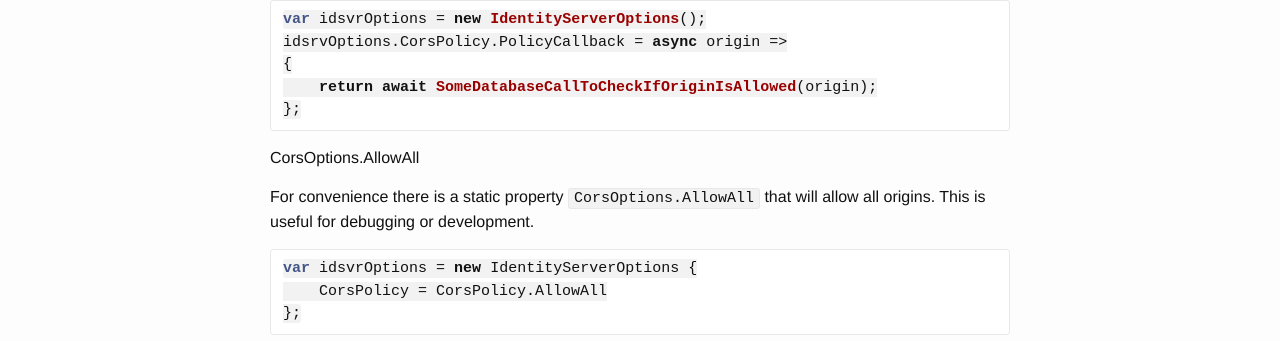
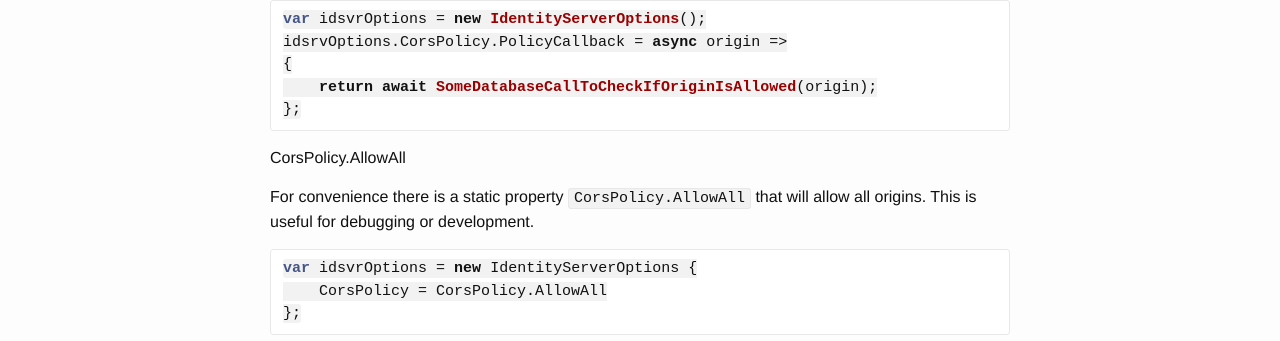
Before and after one commit to IdentityServer/Documentation, a Jekyll site: the page built from docs/configuration/cors.md, in a window 1280 px wide. Shown: the part 759-1100 px from the top of the page. Built offline with Jekyll 4.4.1, drawn with Linux system fonts in a browser that asks for light colours; Markdown is read by kramdown in place of the engine named in the settings.

Commit message:
"CorsOptions" texts changed to "CorsPolicy"
As "CorsOptions" is changed to CorsPolicy in the latest releases.
Changed the title line 35 and the quoted text in line 37.

````diff
--- a/docs/configuration/cors.md
+++ b/docs/configuration/cors.md
@@ -32,9 +32,9 @@
 };
 ```
 
-#### CorsOptions.AllowAll
+#### CorsPolicy.AllowAll
 
-For convenience there is a static property `CorsOptions.AllowAll` that will allow all origins. This is useful for debugging or development.
+For convenience there is a static property `CorsPolicy.AllowAll` that will allow all origins. This is useful for debugging or development.
 
 ```csharp
 var idsvrOptions = new IdentityServerOptions {
````
